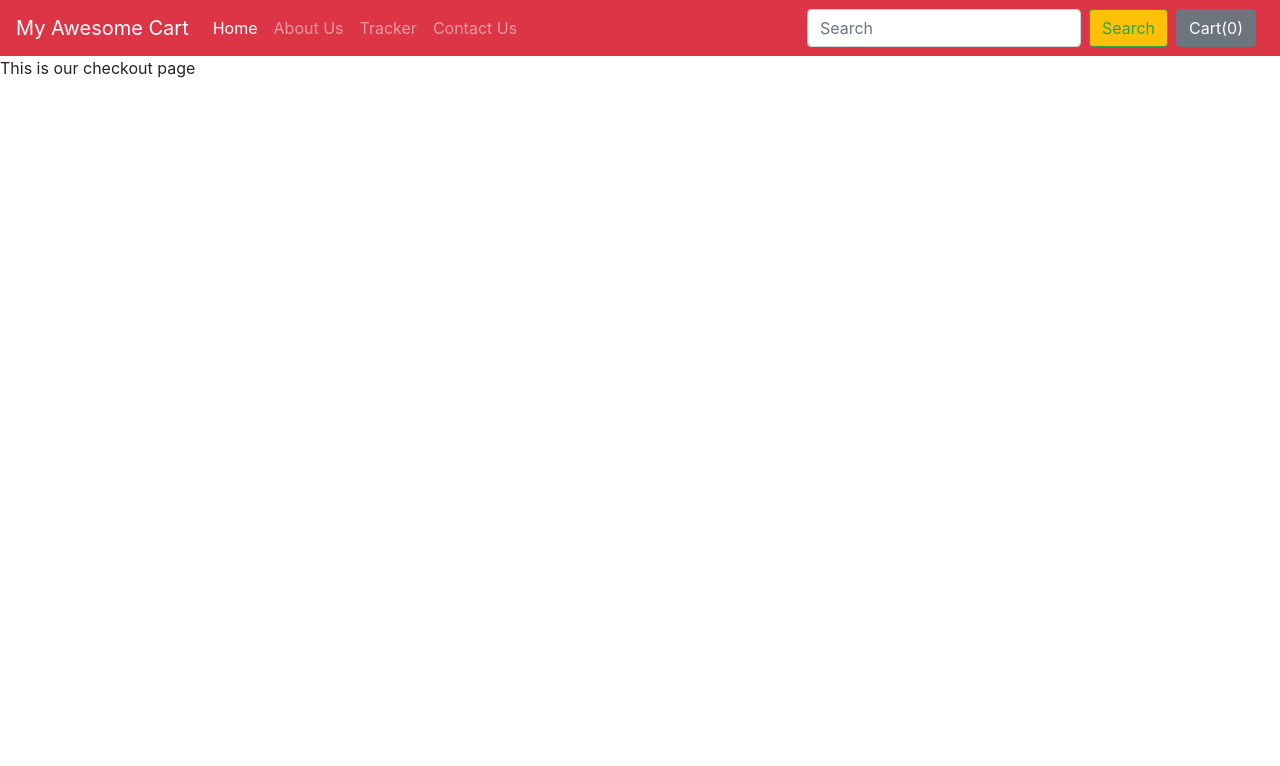
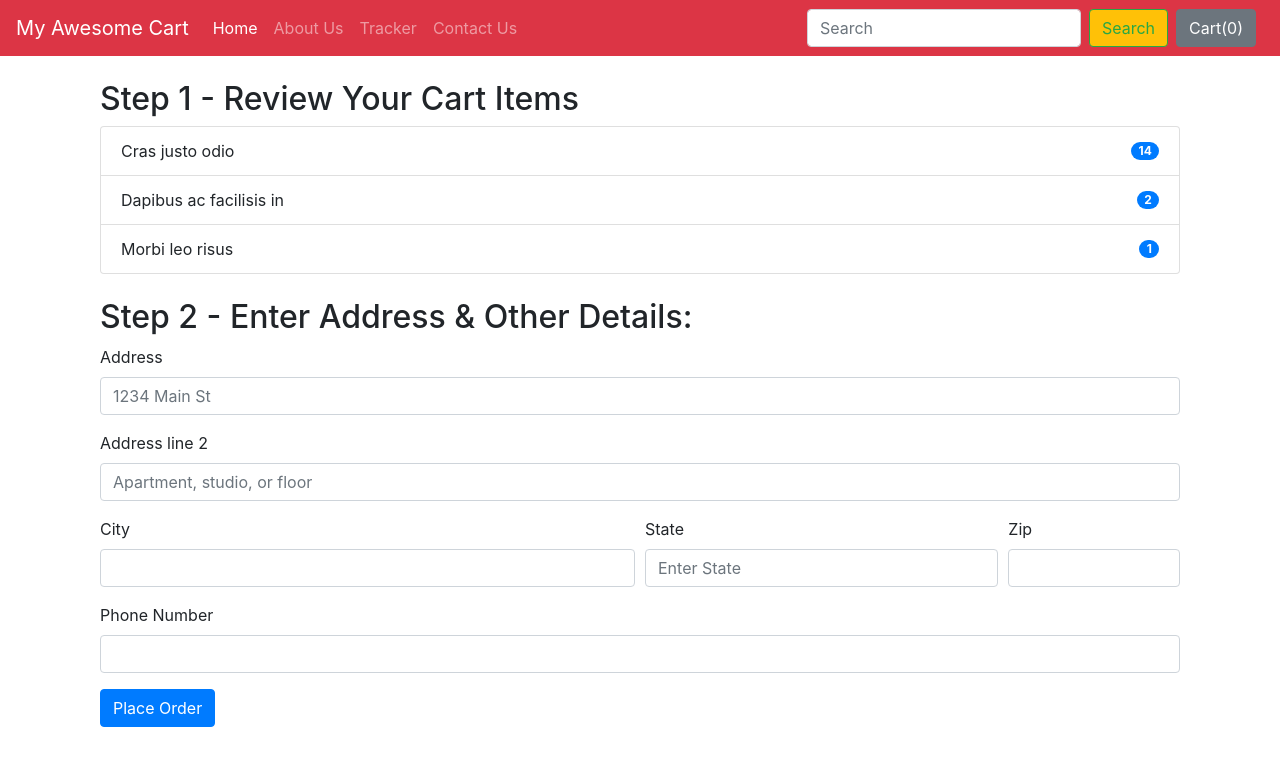
Before and after one commit to avin99/project-on-Django, a Django app: page /shop/checkout/ in a window 1280 px wide. Shown: the top 766 px of the page. Run offline with Django 3.2, Linux system fonts and the light colour scheme; some libraries are stand-ins or nearby versions.

Commit message:
checkout page added

```diff
--- a/myfoodapp/shop/templates/shop/checkout.html
+++ b/myfoodapp/shop/templates/shop/checkout.html
@@ -1,4 +1,61 @@
 {% extends 'shop/basic.html' %}
+{% block title%} Checkout - My Awesome Cart{% endblock %}
+{% block body %}
+<div class="container">
+    <div class="col my-4">
+        <h2>Step 1 - Review Your Cart Items</h2>
+        <div id="items">
+            <ul class="list-group">
+                <li class="list-group-item d-flex justify-content-between align-items-center">
+                    Cras justo odio
+                    <span class="badge badge-primary badge-pill">14</span>
+                </li>
+                <li class="list-group-item d-flex justify-content-between align-items-center">
+                    Dapibus ac facilisis in
+                    <span class="badge badge-primary badge-pill">2</span>
+                </li>
+                <li class="list-group-item d-flex justify-content-between align-items-center">
+                    Morbi leo risus
+                    <span class="badge badge-primary badge-pill">1</span>
+                </li>
+            </ul>
+        </div>
+    </div>
+    <div class="col my-4">
+        <h2>Step 2 - Enter Address & Other Details:</h2>
+        <form>
+            <div class="form-row">
 
-{% block title%} Checkout - My Awesome Cart{% endblock %}
-{% block body %} This is our checkout page {% endblock %}
+
+            </div>
+            <div class="form-group">
+                <label for="inputAddress">Address</label>
+                <input type="text" class="form-control" id="inputAddress" placeholder="1234 Main St">
+            </div>
+            <div class="form-group">
+                <label for="inputAddress2">Address line 2</label>
+                <input type="text" class="form-control" id="inputAddress2" placeholder="Apartment, studio, or floor">
+            </div>
+            <div class="form-row">
+                <div class="form-group col-md-6">
+                    <label for="inputCity">City</label>
+                    <input type="text" class="form-control" id="inputCity">
+                </div>
+                <div class="form-group col-md-4">
+                    <label for="inputState">State</label>
+                    <input type="text" class="form-control" id="inputAddress2" placeholder="Enter State">
+                </div>
+                <div class="form-group col-md-2">
+                    <label for="inputZip">Zip</label>
+                    <input type="text" class="form-control" id="inputZip">
+                </div>
+            </div>
+            <div class="form-group">
+                    <label for="inputZip">Phone Number</label>
+                    <input type="tel" class="form-control" id="inputPhone">
+                </div>
+            <button type="submit" class="btn btn-primary">Place Order</button>
+        </form>
+    </div>
+</div>
+{% endblock %}
```
